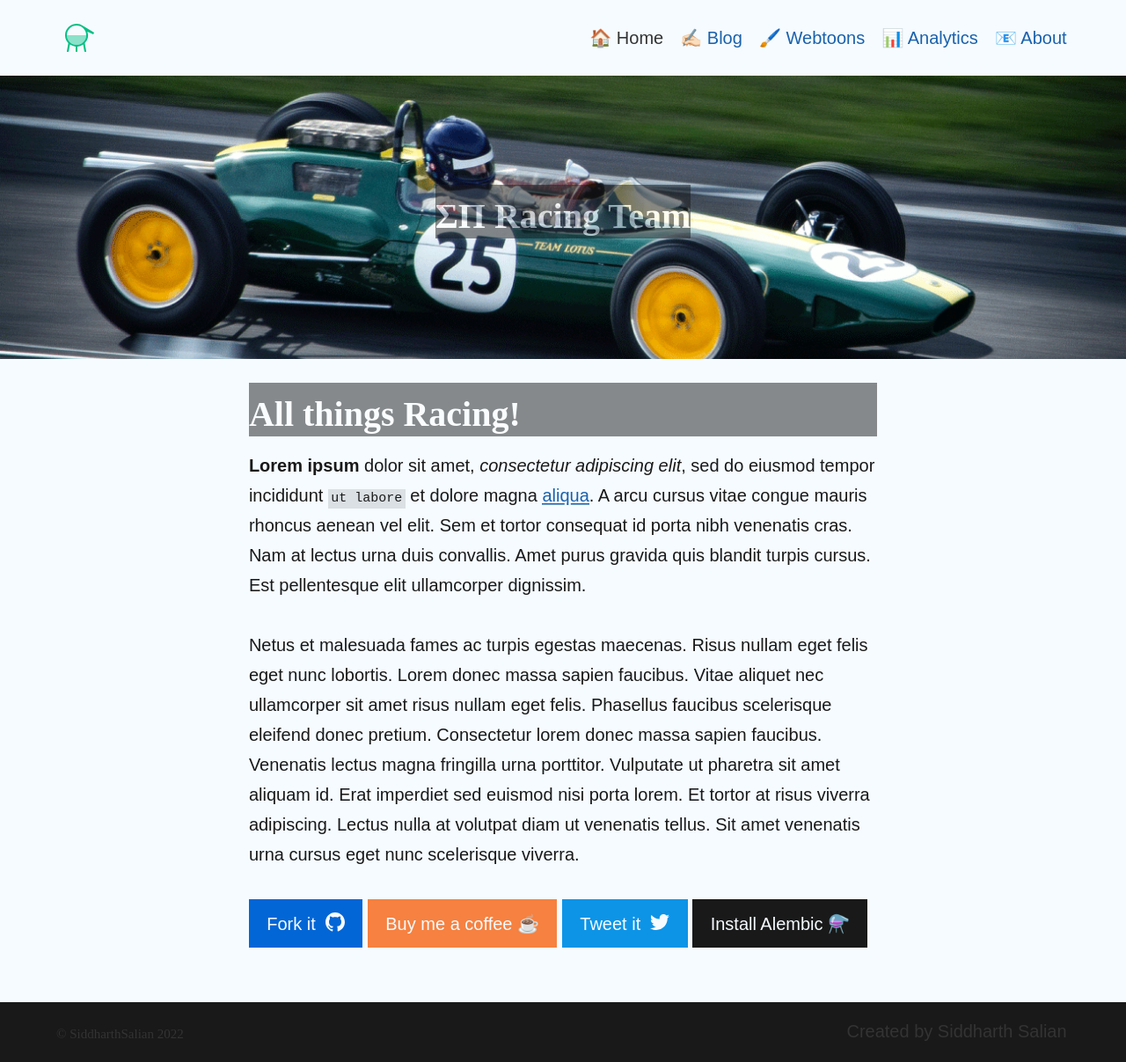
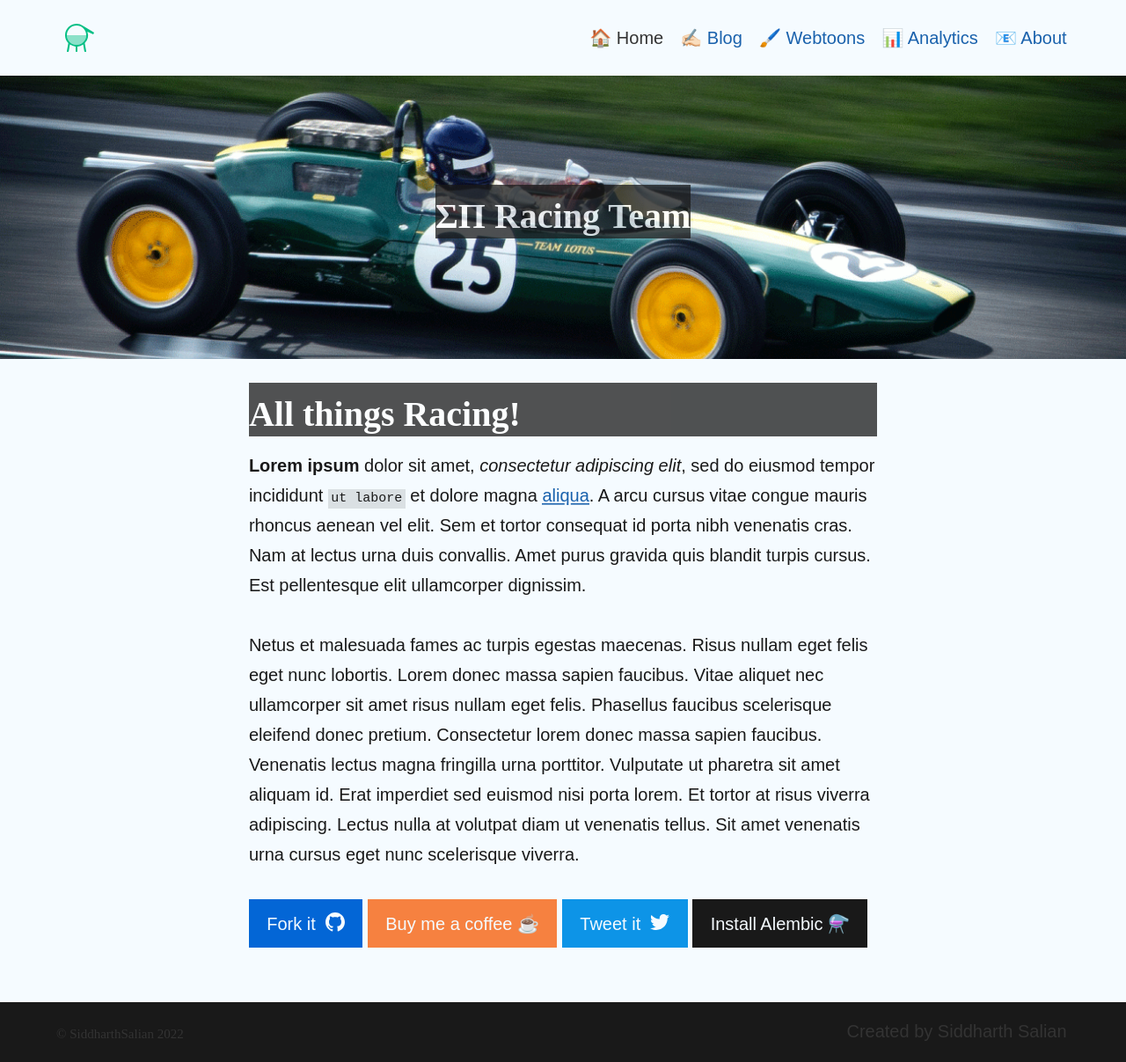
Before and after one commit to SiddharthSalian/saliansiddharth, a Jekyll site: the page built from index.md, in a window 1280 px wide. Shown: the whole page at 88% size. Built offline with Jekyll 4.4.1, drawn with Linux system fonts in a browser that asks for light colours.

Commit message:
Update _typography.scss

```diff
--- a/_sass/sassline-base/_typography.scss
+++ b/_sass/sassline-base/_typography.scss
@@ -60,7 +60,7 @@ a {
   // Headings. OpenType ligatures, discretionary ligatures and lining figures enabled if available.
   h1 {
     color: $white;
-    background-color: $headingColour; opacity: 0.5;
+    background-color: $headingColour; opacity: 0.75;
     font-family: unquote(map-get($headingtype, font-family));
     font-feature-settings: 'dlig', 'liga', 'lnum', 'kern';
     font-style: normal;
```
